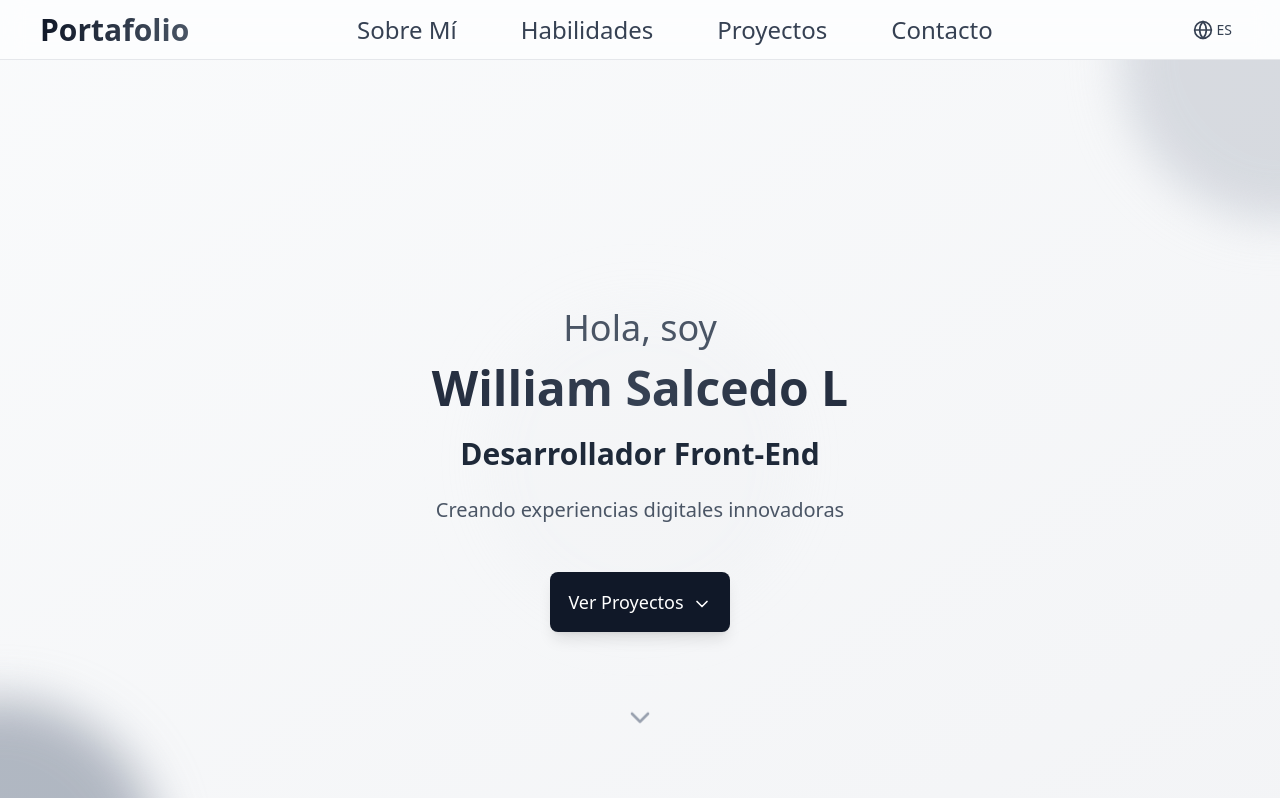
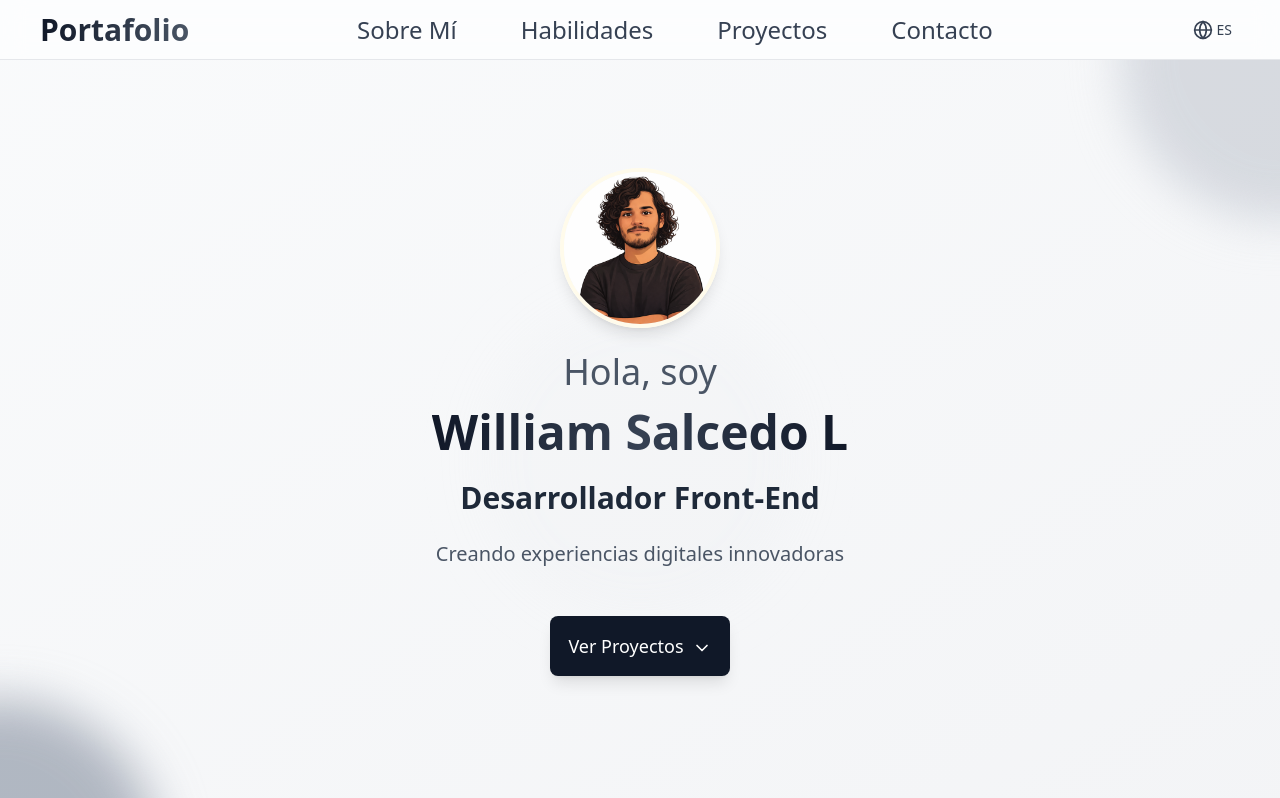
Before and after one commit to WilliamSalcedo/MiPortafolio, a React (Vite) app: page / in a window 1280 px wide. Shown: the top 798 px of the page. Built offline with nearby package versions, Linux system fonts and the light colour scheme.

Commit message:
feat: add avatar to hero component

```diff
--- a/src/components/Hero.tsx
+++ b/src/components/Hero.tsx
@@ -1,5 +1,6 @@
 import { useLanguage } from "../contexts/LanguageContext";
 import { ChevronDown } from "lucide-react";
+import avatar from "../assets/avatarWSL.png";
 
 export default function Hero() {
   const { t } = useLanguage();
@@ -9,7 +10,7 @@ export default function Hero() {
   };
 
   return (
-    <section className="min-h-screen flex items-center justify-center relative overflow-hidden bg-linear-to-br from-gray-50 to-gray-100 dark:from-gray-900 dark:to-gray-800 transition-colors">
+    <section className="min-h-screen flex items-center justify-center relative overflow-hidden pb-24 bg-linear-to-br from-gray-50 to-gray-100 dark:from-gray-900 dark:to-gray-800 transition-colors">
       <div className="absolute inset-0 overflow-hidden">
         <div className="absolute -top-40 -right-40 w-80 h-80 bg-gray-300 dark:bg-gray-700 rounded-full mix-blend-multiply dark:mix-blend-soft-light filter blur-xl opacity-70 animate-blob"></div>
         <div className="absolute -bottom-40 -left-40 w-80 h-80 bg-gray-400 dark:bg-gray-600 rounded-full mix-blend-multiply dark:mix-blend-soft-light filter blur-xl opacity-70 animate-blob animation-delay-2000"></div>
@@ -18,7 +19,15 @@ export default function Hero() {
 
       <div className="container mx-auto mt-5 px-6 py-20 relative z-10">
         <div className="max-w-4xl mx-auto text-center">
-          <div className="animate-fade-in-up">
+          <div className="animate-fade-in-up flex flex-col items-center">
+
+            <div className="mb-6">
+              <img
+                src={avatar}
+                alt="William Salcedo"
+                className="w-32 h-32 md:w-40 md:h-40 rounded-full object-cover border-4 border-amber-50 dark:border-gray-700 shadow-lg"
+              />
+            </div>
             <p className="text-lg md:text-xl lg:text-4xl text-gray-600 dark:text-gray-400 mb-4">
               {t("hero.greeting")}
             </p>
@@ -41,7 +50,7 @@ export default function Hero() {
           </div>
         </div>
       </div>
-      <div className="absolute bottom-8 md:bottom-30 left-1/2 transform -translate-x-1/2 animate-bounce">
+      <div className="absolute bottom-8  left-1/2 transform -translate-x-1/2 animate-bounce">
         <ChevronDown className="w-8 h-8 text-gray-400 dark:text-gray-600" />
       </div>
     </section>
```
